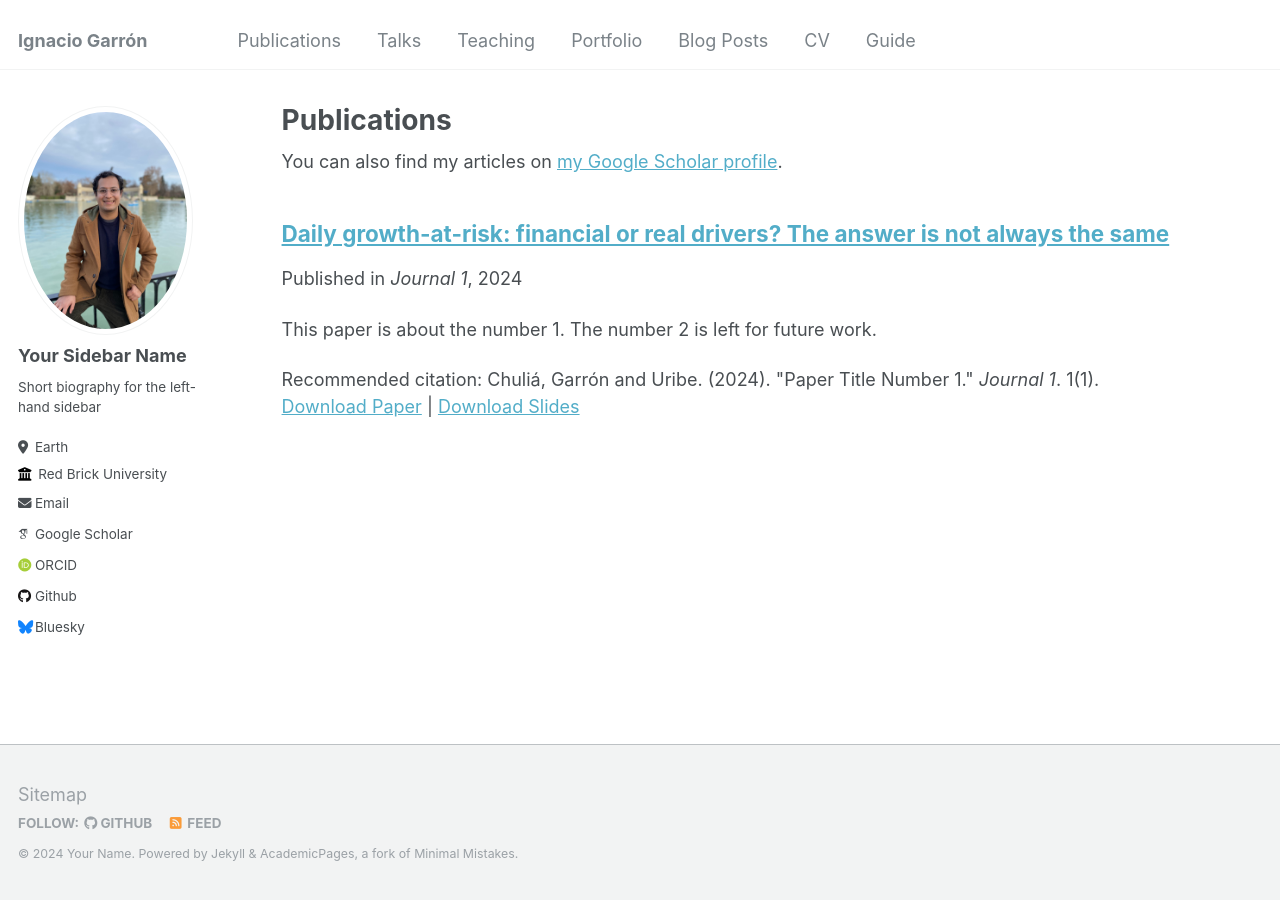
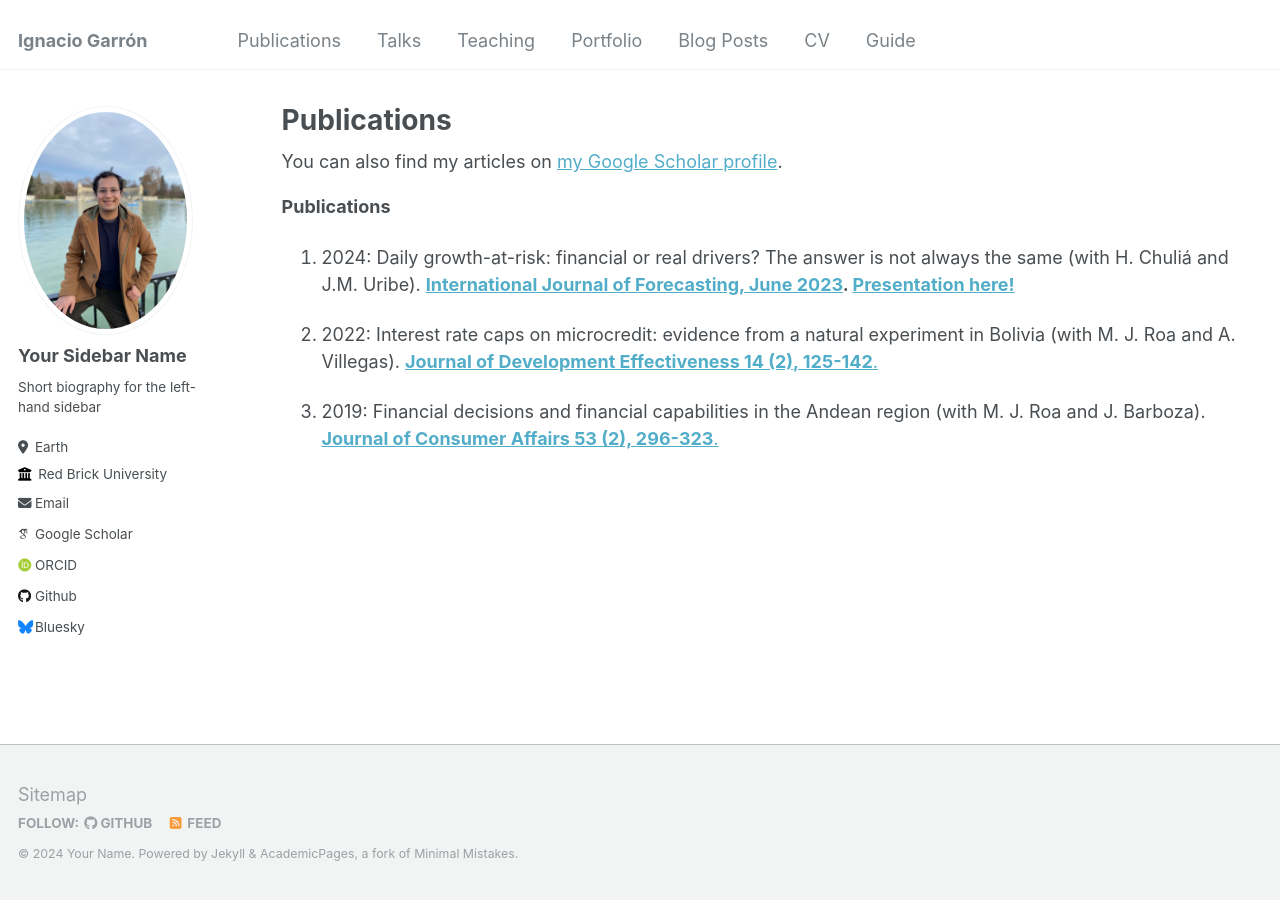
Before and after one commit to IgnacioGarron/IgnacioGarron.github.io, a Jekyll site: the page built from _pages/publications.md, in a window 1280 px wide. Built offline with Jekyll 4.4.1, drawn with Linux system fonts in a browser that asks for light colours; some web fonts are replaced.

Commit message:
Update publications.md

```diff
--- a/_pages/publications.md
+++ b/_pages/publications.md
@@ -9,8 +9,11 @@ author_profile: true
   <div class="wordwrap">You can also find my articles on <a href="{{site.author.googlescholar}}">my Google Scholar profile</a>.</div>
 {% endif %}
 
-{% include base_path %}
 
-{% for post in site.publications reversed %}
-  {% include archive-single.html %}
-{% endfor %}
+**Publications**
+
+1. 2024: Daily growth-at-risk: financial or real drivers? The answer is not always the same (with H. Chuliá and J.M. Uribe). **[International Journal of Forecasting, June 2023](https://www.sciencedirect.com/science/article/pii/S0169207023000511). [Presentation here!](/assets/Chapter_2_presentation.pdf)**
+
+2. 2022: Interest rate caps on microcredit: evidence from a natural experiment in Bolivia (with M. J. Roa and A. Villegas). [**Journal of Development Effectiveness 14 (2), 125-142**.](https://www.tandfonline.com/doi/abs/10.1080/19439342.2021.1968934)
+
+3. 2019: Financial decisions and financial capabilities in the Andean region (with M. J. Roa and J. Barboza). [**Journal of Consumer Affairs 53 (2), 296-323**.](https://onlinelibrary.wiley.com/doi/abs/10.1111/joca.12187)
```
